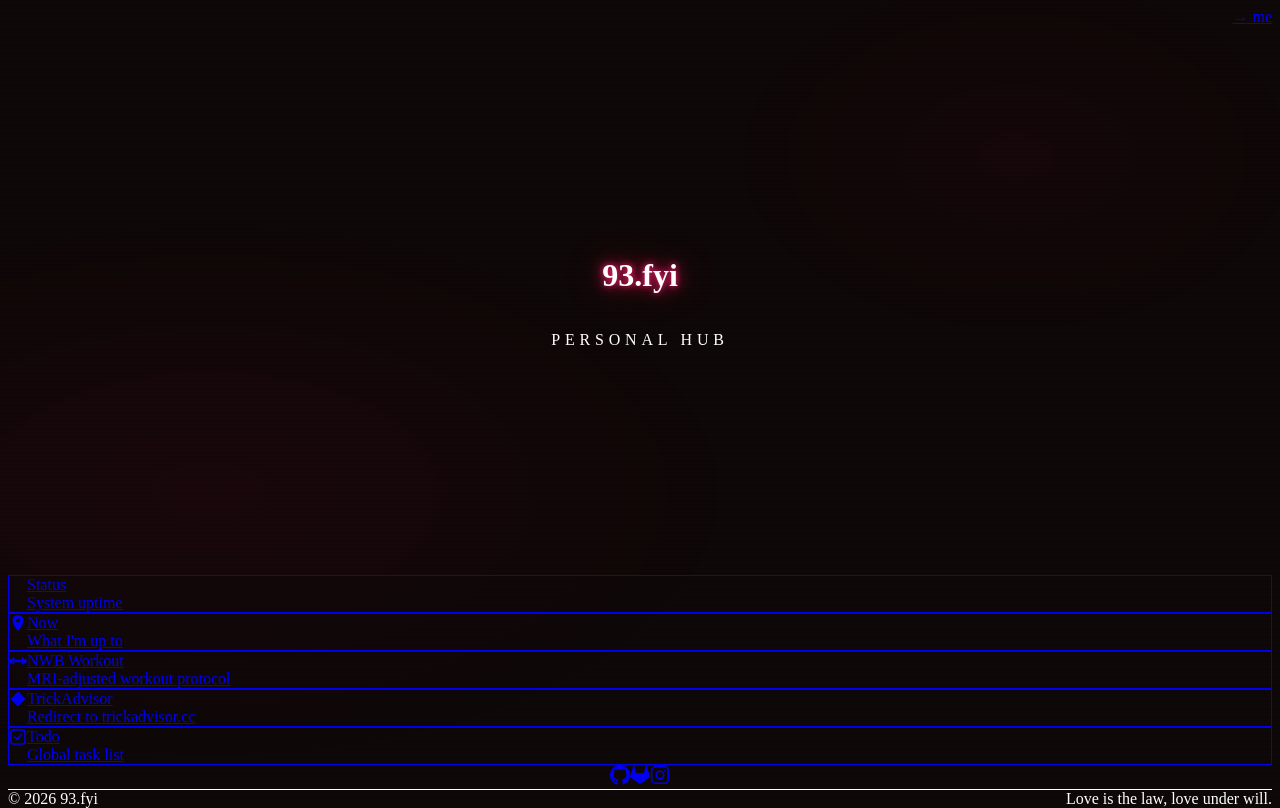
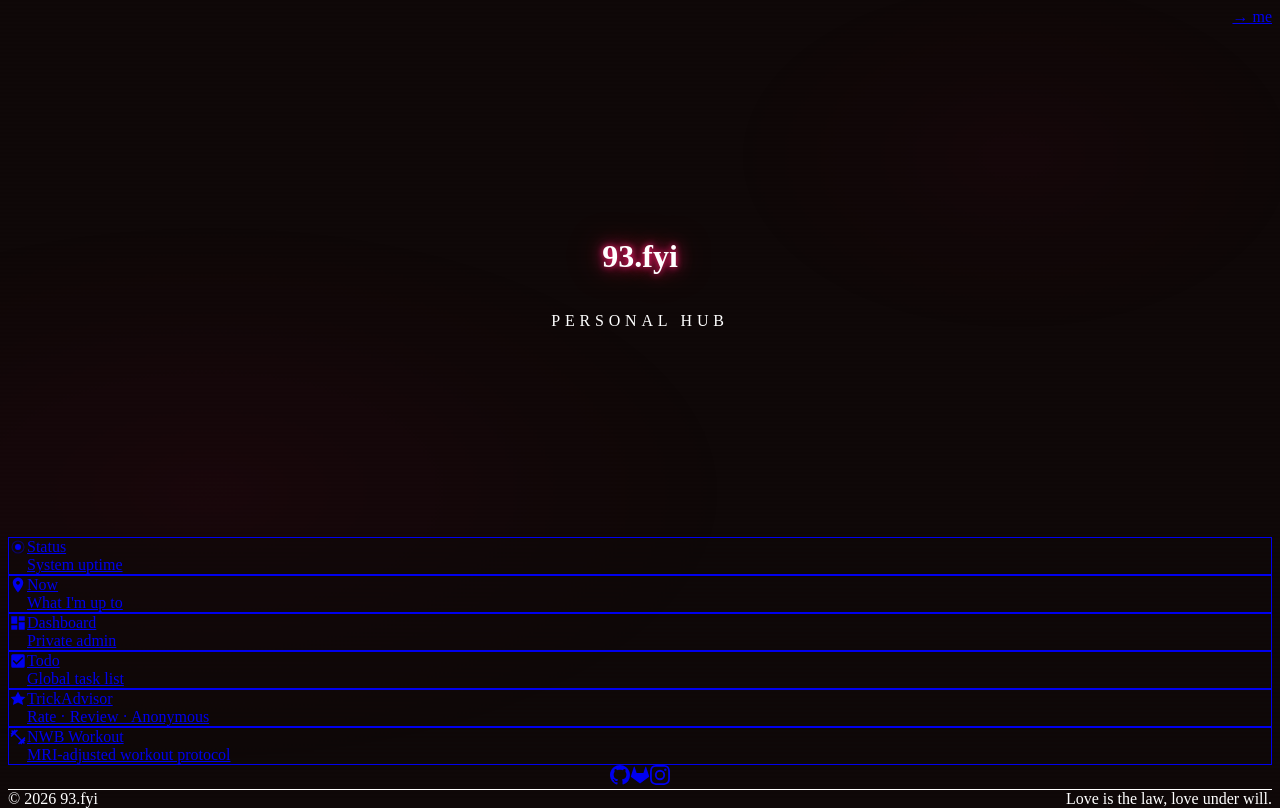
Before and after one commit to karlmarx/93-fyi, a Next.js app: page / in a window 1280 px wide. Built offline with nearby package versions, Linux system fonts and the light colour scheme.

Commit message:
redesign: sleek hub with SVG icons, social icon row, seedbox hidden unless auth cookie

```diff
--- a/src/app/page.tsx
+++ b/src/app/page.tsx
@@ -2,36 +2,55 @@
 
 import { useEffect, useState } from 'react';
 
-type LinkItem = {
-  label: string;
-  href: string;
-  description: string;
-  icon: React.ReactNode;
-};
-
-function PulseDot() {
-  return (
-    <span className="relative flex h-[18px] w-[18px] items-center justify-center flex-shrink-0">
-      <span className="animate-ping absolute h-3 w-3 rounded-full bg-current opacity-25" />
-      <span className="relative h-2 w-2 rounded-full bg-current" />
-    </span>
-  );
-}
-
-const publicLinks: LinkItem[] = [
+const publicLinks = [
   {
     label: 'Status',
     href: 'https://status.93.fyi',
     description: 'System uptime',
-    icon: <PulseDot />,
+    icon: (
+      <svg width={18} height={18} viewBox="0 0 24 24" fill="currentColor">
+        <circle cx="12" cy="12" r="4"/>
+        <circle cx="12" cy="12" r="8" fill="none" stroke="currentColor" strokeWidth="1.5" opacity="0.4"/>
+      </svg>
+    ),
   },
   {
     label: 'Now',
     href: 'https://now.93.fyi',
     description: "What I'm up to",
     icon: (
-      <svg width={18} height={18} viewBox="0 0 18 18" fill="currentColor" aria-hidden="true">
-        <path d="M9 1a5.5 5.5 0 0 0-5.5 5.5C3.5 11 9 17 9 17s5.5-6 5.5-10.5A5.5 5.5 0 0 0 9 1zm0 7.5a2 2 0 1 1 0-4 2 2 0 0 1 0 4z" />
+      <svg width={18} height={18} viewBox="0 0 24 24" fill="currentColor">
+        <path d="M12 2C8.13 2 5 5.13 5 9c0 5.25 7 13 7 13s7-7.75 7-13c0-3.87-3.13-7-7-7zm0 9.5c-1.38 0-2.5-1.12-2.5-2.5s1.12-2.5 2.5-2.5 2.5 1.12 2.5 2.5-1.12 2.5-2.5 2.5z"/>
+      </svg>
+    ),
+  },
+  {
+    label: 'Dashboard',
+    href: 'https://me.93.fyi',
+    description: 'Private admin',
+    icon: (
+      <svg width={18} height={18} viewBox="0 0 24 24" fill="currentColor">
+        <path d="M3 13h8V3H3v10zm0 8h8v-6H3v6zm10 0h8V11h-8v10zm0-18v6h8V3h-8z"/>
+      </svg>
+    ),
+  },
+  {
+    label: 'Todo',
+    href: 'https://todo.93.fyi',
+    description: 'Global task list',
+    icon: (
+      <svg width={18} height={18} viewBox="0 0 24 24" fill="currentColor">
+        <path d="M19 3H5a2 2 0 00-2 2v14a2 2 0 002 2h14a2 2 0 002-2V5a2 2 0 00-2-2zm-9 14l-5-5 1.41-1.41L10 14.17l7.59-7.59L19 8l-9 9z"/>
+      </svg>
+    ),
+  },
+  {
+    label: 'TrickAdvisor',
+    href: 'https://ta.93.fyi',
+    description: 'Rate · Review · Anonymous',
+    icon: (
+      <svg width={18} height={18} viewBox="0 0 24 24" fill="currentColor">
+        <path d="M12 2L8.5 8.5 2 9.27l4.5 4.38L5.18 20 12 16.54 18.82 20l-1.32-6.35L22 9.27l-6.5-.77z"/>
       </svg>
     ),
   },
@@ -40,79 +59,68 @@ const publicLinks: LinkItem[] = [
     href: 'https://nfit.93.fyi',
     description: 'MRI-adjusted workout protocol',
     icon: (
-      <svg width={18} height={18} viewBox="0 0 18 18" fill="currentColor" aria-hidden="true">
-        <rect x="0.5" y="7" width="3" height="4" rx="1" />
-        <rect x="14.5" y="7" width="3" height="4" rx="1" />
-        <rect x="3.5" y="5.5" width="2" height="7" rx="0.75" />
-        <rect x="12.5" y="5.5" width="2" height="7" rx="0.75" />
-        <rect x="5.5" y="7.75" width="7" height="2.5" rx="1" />
-      </svg>
-    ),
-  },
-  {
-    label: 'TrickAdvisor',
-    href: 'https://ta.93.fyi',
-    description: 'Redirect to trickadvisor.cc',
-    icon: (
-      <svg width={18} height={18} viewBox="0 0 18 18" fill="currentColor" aria-hidden="true">
-        <path d="M9 1.5 16.5 9 9 16.5 1.5 9Z" />
-      </svg>
-    ),
-  },
-  {
-    label: 'Todo',
-    href: 'https://todo.93.fyi',
-    description: 'Global task list',
-    icon: (
-      <svg width={18} height={18} viewBox="0 0 18 18" fill="none" stroke="currentColor" strokeWidth="1.5" aria-hidden="true">
-        <rect x="2" y="2" width="14" height="14" rx="2.5" />
-        <path d="M5.5 9 8 11.5l4.5-5" strokeLinecap="round" strokeLinejoin="round" />
+      <svg width={18} height={18} viewBox="0 0 24 24" fill="currentColor">
+        <path d="M20.57 14.86L22 13.43 20.57 12 17 15.57 8.43 7 12 3.43 10.57 2 9.14 3.43 7.71 2 5.57 4.14 4.14 2.71 2.71 4.14l1.43 1.43L2 7.71l1.43 1.43L2 10.57 3.43 12 7 8.43 15.57 17 12 20.57 13.43 22l1.43-1.43L16.29 22l2.14-2.14 1.43 1.43 1.43-1.43-1.43-1.43L22 16.29z"/>
       </svg>
     ),
   },
 ];
 
-const privateLinks: LinkItem[] = [
+const privateLinks = [
   {
     label: 'Seedbox',
     href: 'https://seed.93.fyi',
     description: 'Torrent dashboard',
     icon: (
-      <svg width={18} height={18} viewBox="0 0 18 18" fill="currentColor" aria-hidden="true">
-        <path d="M9 1a8 8 0 1 0 0 16A8 8 0 0 0 9 1zm0 1.5a6.5 6.5 0 0 1 4.33 1.67L3.17 13.33A6.5 6.5 0 0 1 9 2.5zm0 13a6.5 6.5 0 0 1-4.33-1.67l10.16-10.16A6.5 6.5 0 0 1 9 15.5z" />
+      <svg width={18} height={18} viewBox="0 0 24 24" fill="currentColor">
+        <path d="M12 2C6.48 2 2 6.48 2 12s4.48 10 10 10 10-4.48 10-10S17.52 2 12 2zm-2 14.5v-9l6 4.5-6 4.5z"/>
+      </svg>
+    ),
+  },
+];
+
+const socialLinks = [
+  {
+    href: 'https://github.com/karlmarx',
+    label: 'GitHub',
+    icon: (
+      <svg width={20} height={20} viewBox="0 0 24 24" fill="currentColor">
+        <path d="M12 0C5.37 0 0 5.37 0 12c0 5.31 3.435 9.795 8.205 11.385.6.105.825-.255.825-.57 0-.285-.015-1.23-.015-2.235-3.015.555-3.795-.735-4.035-1.41-.135-.345-.72-1.41-1.23-1.695-.42-.225-1.02-.78-.015-.795.945-.015 1.62.87 1.845 1.23 1.08 1.815 2.805 1.305 3.495.99.105-.78.42-1.305.765-1.605-2.67-.3-5.46-1.335-5.46-5.925 0-1.305.465-2.385 1.23-3.225-.12-.3-.54-1.53.12-3.18 0 0 1.005-.315 3.3 1.23.96-.27 1.98-.405 3-.405s2.04.135 3 .405c2.295-1.56 3.3-1.23 3.3-1.23.66 1.65.24 2.88.12 3.18.765.84 1.23 1.905 1.23 3.225 0 4.605-2.805 5.625-5.475 5.925.435.375.81 1.095.81 2.22 0 1.605-.015 2.895-.015 3.3 0 .315.225.69.825.57A12.02 12.02 0 0024 12c0-6.63-5.37-12-12-12z"/>
       </svg>
     ),
   },
   {
-    label: 'Dashboard',
-    href: 'https://me.93.fyi',
-    description: 'Private admin',
+    href: 'https://gitlab.com/karlmarx2',
+    label: 'GitLab',
     icon: (
-      <svg width={18} height={18} viewBox="0 0 18 18" fill="currentColor" aria-hidden="true">
-        <rect x="2" y="2" width="6" height="6" rx="1.25" />
-        <rect x="10" y="2" width="6" height="6" rx="1.25" />
-        <rect x="2" y="10" width="6" height="6" rx="1.25" />
-        <rect x="10" y="10" width="6" height="6" rx="1.25" />
+      <svg width={20} height={20} viewBox="0 0 24 24" fill="currentColor">
+        <path d="M22.65 14.39L12 22.13 1.35 14.39a.84.84 0 01-.3-.94l1.22-3.78 2.44-7.51A.42.42 0 014.82 2a.43.43 0 01.58 0 .42.42 0 01.11.18l2.44 7.49h8.1l2.44-7.49a.42.42 0 01.11-.18.43.43 0 01.58 0 .42.42 0 01.11.18l2.44 7.51L23 13.45a.84.84 0 01-.35.94z"/>
+      </svg>
+    ),
+  },
+  {
+    href: 'https://instagram.com/karlmarx9193',
+    label: 'Instagram',
+    icon: (
+      <svg width={20} height={20} viewBox="0 0 24 24" fill="currentColor">
+        <path d="M12 2.163c3.204 0 3.584.012 4.85.07 3.252.148 4.771 1.691 4.919 4.919.058 1.265.069 1.645.069 4.849 0 3.205-.012 3.584-.069 4.849-.149 3.225-1.664 4.771-4.919 4.919-1.266.058-1.644.07-4.85.07-3.204 0-3.584-.012-4.849-.07-3.26-.149-4.771-1.699-4.919-4.92-.058-1.265-.07-1.644-.07-4.849 0-3.204.013-3.583.07-4.849.149-3.227 1.664-4.771 4.919-4.919 1.266-.057 1.645-.069 4.849-.069zM12 0C8.741 0 8.333.014 7.053.072 2.695.272.273 2.69.073 7.052.014 8.333 0 8.741 0 12c0 3.259.014 3.668.072 4.948.2 4.358 2.618 6.78 6.98 6.98C8.333 23.986 8.741 24 12 24c3.259 0 3.668-.014 4.948-.072 4.354-.2 6.782-2.618 6.979-6.98.059-1.28.073-1.689.073-4.948 0-3.259-.014-3.667-.072-4.947-.196-4.354-2.617-6.78-6.979-6.98C15.668.014 15.259 0 12 0zm0 5.838a6.162 6.162 0 100 12.324 6.162 6.162 0 000-12.324zM12 16a4 4 0 110-8 4 4 0 010 8zm6.406-11.845a1.44 1.44 0 100 2.881 1.44 1.44 0 000-2.881z"/>
       </svg>
     ),
   },
 ];
 
 export default function Home() {
-  const [authed, setAuthed] = useState(false);
+  const [showPrivate, setShowPrivate] = useState(false);
 
   useEffect(() => {
-    const cookies = document.cookie.split(';');
-    for (const raw of cookies) {
-      const [k, v] = raw.trim().split('=');
-      if (k === 'hub_auth' && v === 'karl') {
-        setAuthed(true);
-        break;
-      }
+    const cookies = document.cookie.split(';').map(c => c.trim());
+    const authCookie = cookies.find(c => c.startsWith('hub_auth='));
+    if (authCookie && authCookie.split('=')[1] === 'karl') {
+      setShowPrivate(true);
     }
   }, []);
 
-  const visibleLinks = authed ? [...publicLinks, ...privateLinks] : publicLinks;
+  const allLinks = showPrivate ? [...publicLinks, ...privateLinks] : publicLinks;
 
   return (
     <div className="bg-scene min-h-screen text-white flex flex-col">
@@ -130,8 +138,7 @@ export default function Home() {
 
         {/* Hero */}
         <header className="flex flex-col items-center justify-center flex-1 px-6 pt-8 pb-4">
-          <h1 className="neon-glow font-mono font-bold tracking-tighter text-white select-none
-                         text-6xl sm:text-8xl md:text-9xl">
+          <h1 className="neon-glow font-mono font-bold tracking-tighter text-white select-none text-6xl sm:text-8xl md:text-9xl">
             93.fyi
           </h1>
           <p className="mt-4 text-zinc-600 text-xs tracking-[0.3em] uppercase font-mono">
@@ -140,15 +147,18 @@ export default function Home() {
         </header>
 
         {/* Link cards */}
-        <main className="flex justify-center px-4 pb-2">
+        <main className="flex flex-col items-center px-4 pb-4">
           <section className="w-full max-w-2xl grid grid-cols-1 sm:grid-cols-2 gap-3">
-            {visibleLinks.map((link) => (
+            {allLinks.map((link) => (
               <a
                 key={link.label}
                 href={link.href}
-                className="link-card group border border-zinc-800 bg-[#0f0808]/50 rounded-lg p-4 flex items-start gap-3"
+                className="link-card group border border-zinc-800 bg-[#0f0808]/50 rounded-lg p-4 flex items-start gap-3 hover:border-[#ff207044] transition-all duration-200"
+                style={{ boxShadow: 'none' }}
+                onMouseEnter={e => (e.currentTarget.style.boxShadow = '0 0 12px rgba(255,32,112,0.08)')}
+                onMouseLeave={e => (e.currentTarget.style.boxShadow = 'none')}
               >
-                <span className="text-zinc-500 group-hover:text-[#ff2070] transition-colors duration-200 mt-0.5 flex-shrink-0">
+                <span className="mt-0.5 flex-shrink-0 text-zinc-500 group-hover:text-[#ff2070] transition-colors duration-200">
                   {link.icon}
                 </span>
                 <div className="min-w-0">
@@ -162,46 +172,23 @@ export default function Home() {
               </a>
             ))}
           </section>
-        </main>
 
           {/* Social icons row */}
-        <div className="flex justify-center gap-4 mt-6 mb-4">
+          <div className="flex justify-center gap-5 mt-6 mb-2">
+            {socialLinks.map((s) => (
               <a
-            href="https://github.com/karlmarx"
+                key={s.label}
+                href={s.href}
                 target="_blank"
                 rel="noopener noreferrer"
-            aria-label="GitHub"
                 className="text-zinc-600 hover:text-[#ff2070] transition-colors duration-200"
+                title={s.label}
               >
-            <svg width={20} height={20} viewBox="0 0 24 24" fill="currentColor">
-              <path d="M12 0C5.37 0 0 5.37 0 12c0 5.31 3.435 9.795 8.205 11.385.6.105.825-.255.825-.57 0-.285-.015-1.23-.015-2.235-3.015.555-3.795-.735-4.035-1.41-.135-.345-.72-1.41-1.23-1.695-.42-.225-1.02-.78-.015-.795.945-.015 1.62.87 1.845 1.23 1.08 1.815 2.805 1.305 3.495.99.105-.78.42-1.305.765-1.605-2.67-.3-5.46-1.335-5.46-5.925 0-1.305.465-2.385 1.23-3.225-.12-.3-.54-1.53.12-3.18 0 0 1.005-.315 3.3 1.23.96-.27 1.98-.405 3-.405s2.04.135 3 .405c2.295-1.56 3.3-1.23 3.3-1.23.66 1.65.24 2.88.12 3.18.765.84 1.23 1.905 1.23 3.225 0 4.605-2.805 5.625-5.475 5.925.435.375.81 1.095.81 2.22 0 1.605-.015 2.895-.015 3.3 0 .315.225.69.825.57A12.02 12.02 0 0 0 24 12c0-6.63-5.37-12-12-12z" />
-            </svg>
+                {s.icon}
               </a>
-          <a
-            href="https://gitlab.com/karlmarx2"
-            target="_blank"
-            rel="noopener noreferrer"
-            aria-label="GitLab"
-            className="text-zinc-600 hover:text-[#ff2070] transition-colors duration-200"
-          >
-            <svg width={20} height={20} viewBox="0 0 24 24" fill="currentColor">
-              <path d="M23.955 13.587l-1.342-4.135-2.664-8.189a.455.455 0 0 0-.867 0L16.418 9.452H7.582L4.918 1.263a.455.455 0 0 0-.867 0L1.387 9.452.045 13.587a.924.924 0 0 0 .331 1.023L12 23.054l11.624-8.443a.92.92 0 0 0 .331-1.024" />
-            </svg>
-          </a>
-          <a
-            href="https://instagram.com/karlmarx"
-            target="_blank"
-            rel="noopener noreferrer"
-            aria-label="Instagram"
-            className="text-zinc-600 hover:text-[#ff2070] transition-colors duration-200"
-          >
-            <svg width={20} height={20} viewBox="0 0 24 24" fill="none" stroke="currentColor" strokeWidth="1.75" strokeLinecap="round" strokeLinejoin="round">
-              <rect x="2" y="2" width="20" height="20" rx="5" />
-              <circle cx="12" cy="12" r="4.5" />
-              <circle cx="17.5" cy="6.5" r="0.75" fill="currentColor" stroke="none" />
-            </svg>
-          </a>
+            ))}
           </div>
+        </main>
 
         {/* Footer */}
         <footer className="relative z-10 flex justify-between items-center px-6 py-5 border-t border-zinc-900 font-mono text-xs text-zinc-600">
```
Lines whose indentation alone changed are shown as unchanged.
